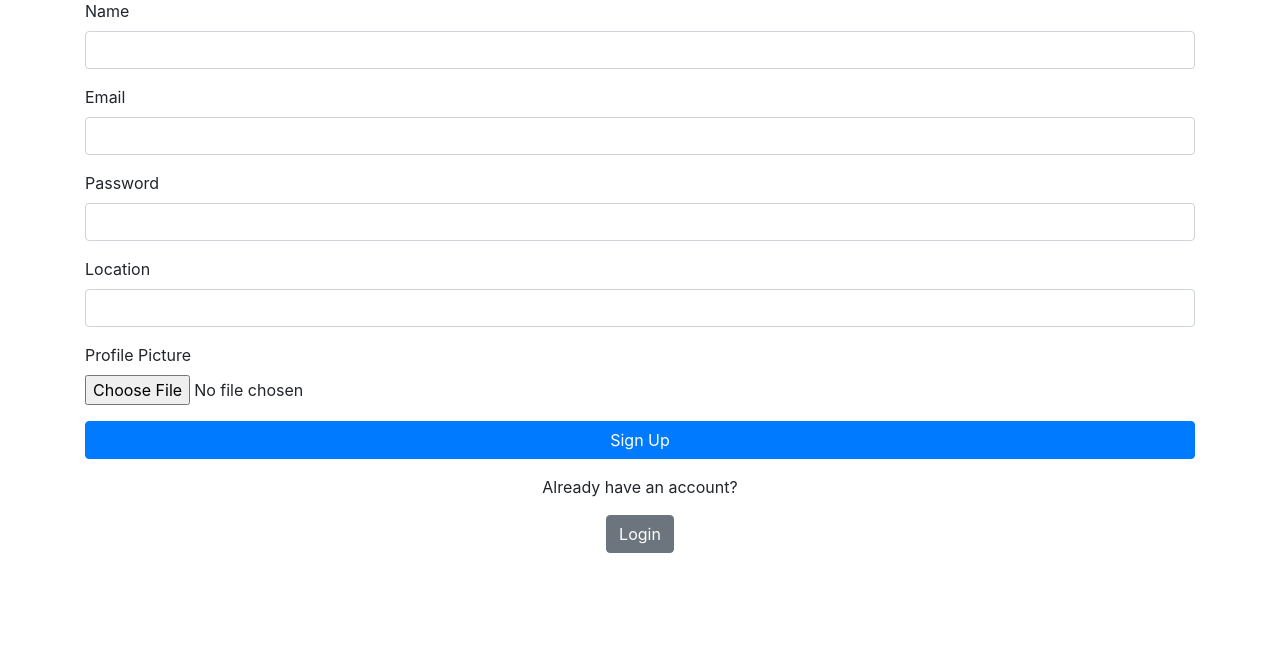
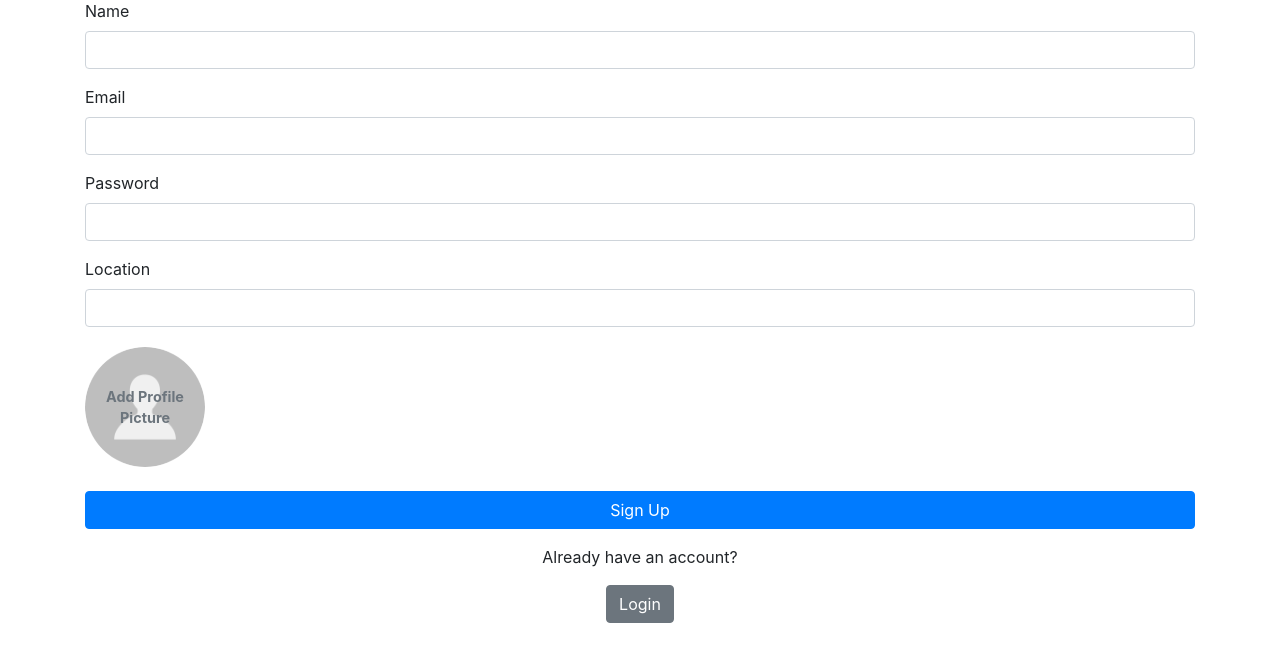
Before and after one commit to ynallamo/Team21, a Flask app: page /signup in a window 1280 px wide. Shown: the part 95-757 px from the top of the page. Run offline with Flask 3, Linux system fonts and the light colour scheme; some libraries are stand-ins or nearby versions.

Commit message:
signup profpic

```diff
--- a/templates/signup.html
+++ b/templates/signup.html
@@ -12,11 +12,40 @@
             font-size: 0.9rem;
             margin-top: 0.25rem;
         }
-        .image-preview {
-            margin-top: 0.5rem;
-            max-width: 150px;
-            max-height: 150px;
-            display: none;
+        .profile-picture-container {
+            display: flex;
+            justify-content: flex-start; /* Aligns the picture to the left */
+            align-items: flex-start;
+            margin-top: 20px;
+        }
+        .profile-picture {
+            width: 120px;
+            height: 120px;
+            border-radius: 50%;
+            background-color: #f0f0f0;
+            background-size: cover;
+            background-position: center;
+            cursor: pointer;
+            position: relative;
+            display: flex;
+            justify-content: center;
+            align-items: center;
+            color: #6c757d;
+            font-size: 0.9rem;
+            font-weight: bold;
+        }
+        .profile-picture input[type="file"] {
+            opacity: 0;
+            position: absolute;
+            top: 0;
+            left: 0;
+            width: 100%;
+            height: 100%;
+            cursor: pointer;
+        }
+        .profile-picture span {
+            position: absolute;
+            text-align: center;
         }
     </style>
 </head>
@@ -44,12 +73,16 @@
                 <input type="text" class="form-control" id="location" name="location" required>
                 <div class="error-message" id="locationError"></div>
             </div>
-            <div class="form-group">
-                <label for="profileImage">Profile Picture</label>
-                <input type="file" class="form-control-file" id="profileImage" name="profile_image" accept="image/*">
-                <img id="imagePreview" class="image-preview" alt="Image Preview">
+
+            <!-- Profile Picture Upload Section -->
+            <div class="profile-picture-container">
+                <div class="profile-picture" id="profilePicture" style="background-image: url('{{ url_for('static', filename='images/default-avatar.png') }}');">
+                    <input type="file" id="profileImage" name="profile_image" accept="image/*" onchange="previewImage(event)">
+                    <span id="profileText">Add Profile Picture</span>
+                </div>
             </div>
-            <button type="submit" class="btn btn-primary btn-block">Sign Up</button>
+
+            <button type="submit" class="btn btn-primary btn-block mt-4">Sign Up</button>
         </form>
 
         <div class="mt-3 text-center">
@@ -69,56 +102,19 @@
     </div>
 
     <script>
-        document.getElementById('signupForm').addEventListener('submit', function (event) {
-            let isValid = true;
-
-            // Clear previous error messages
-            document.getElementById('emailError').textContent = '';
-            document.getElementById('passwordError').textContent = '';
-            document.getElementById('locationError').textContent = '';
-
-            const emailInput = document.getElementById('email').value;
-            const passwordInput = document.getElementById('password').value;
-            const locationInput = document.getElementById('location').value;
-
-            // Regex to validate email format
-            const emailRegex = /^[^\s@]+@[^\s@]+\.[^\s@]+$/;
-            if (!emailRegex.test(emailInput)) {
-                document.getElementById('emailError').textContent = "Please enter a valid email address.";
-                isValid = false;
-            }
-
-            // Check password length
-            if (passwordInput.length < 8) {
-                document.getElementById('passwordError').textContent = "Password must be at least 8 characters long.";
-                isValid = false;
-            }
-
-            // Check if location is provided
-            if (locationInput.trim() === '') {
-                document.getElementById('locationError').textContent = "Location is required.";
-                isValid = false;
-            }
-
-            // Prevent form submission if not valid
-            if (!isValid) {
-                event.preventDefault();
-            }
-        });
-
-        // Preview image before upload
-        document.getElementById('profileImage').addEventListener('change', function () {
-            const file = this.files[0];
+        // Function to preview the uploaded profile picture and hide the "Add Profile Picture" text
+        function previewImage(event) {
+            const file = event.target.files[0];
+            const profileText = document.getElementById('profileText');
             if (file) {
                 const reader = new FileReader();
-                reader.onload = function (e) {
-                    const imagePreview = document.getElementById('imagePreview');
-                    imagePreview.src = e.target.result;
-                    imagePreview.style.display = 'block';
+                reader.onload = function(e) {
+                    document.getElementById('profilePicture').style.backgroundImage = `url(${e.target.result})`;
+                    profileText.style.display = 'none'; // Hide the text once an image is selected
                 };
                 reader.readAsDataURL(file);
             }
-        });
+        }
     </script>
 </body>
 </html>
```
Also changed, not shown: setup.py (+57 -22 lines), static/images/default-avatar.png (added).
